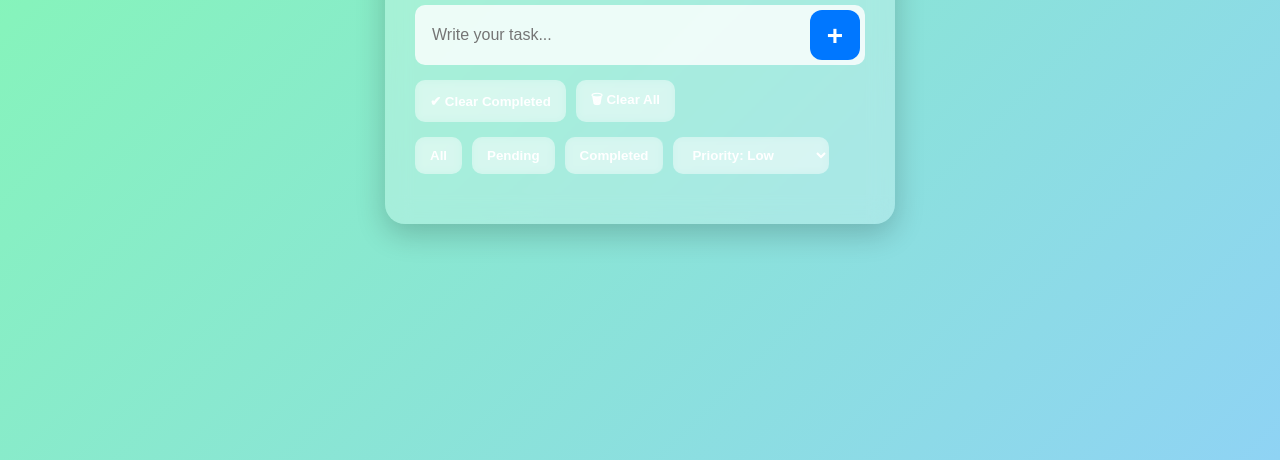
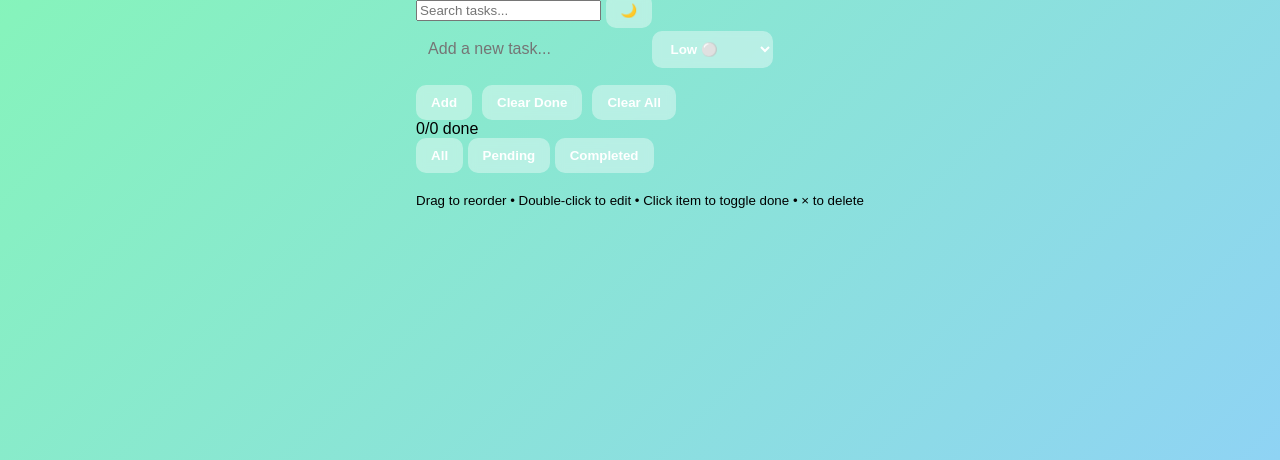
Before and after one commit to nishkarshtripathi2/todo-project, a plain HTML site: page index.html in a window 1280 px wide. Shown: the part 340-800 px from the top of the page. Drawn offline with Linux system fonts and the light colour scheme.

Commit message:
Update index.html

```diff
--- a/index.html
+++ b/index.html
@@ -1,39 +1,61 @@
 <html>
 <head>
-    <meta charset="UTF-8">
-    <title>Advanced Todo App</title>
-    <link rel="stylesheet" href="style.css">
+  <meta charset="utf-8" />
+  <title>Pro Todo — Nishkarsh</title>
+  <meta name="viewport" content="width=device-width,initial-scale=1" />
+  <link rel="stylesheet" href="style.css">
 </head>
+<body>
+  <div class="page">
+    <header class="topbar">
+      <h1>🧩 Pro Todo</h1>
+      <div class="top-actions">
+        <input id="searchBox" placeholder="Search tasks..." />
+        <button id="darkToggle" title="Toggle dark mode">🌙</button>
+      </div>
+    </header>
 
-<body>
-
-    <div class="container">
-        <h1 class="title">📝 Advanced Todo List</h1>
-
-        <div class="inputBox">
-            <input type="text" id="myInput" placeholder="Write your task..." autocomplete="off">
-            <button class="addBtn" onclick="newElement()">+</button>
+    <main class="card">
+      <section class="input-row">
+        <div class="input-wrap">
+          <input id="myInput" placeholder="Add a new task..." autocomplete="off" />
+          <select id="prioSelect">
+            <option value="low">Low ⚪</option>
+            <option value="medium">Medium 🟠</option>
+            <option value="high">High 🔴</option>
+          </select>
+        </div>
+        <div class="controls">
+          <button class="primary" id="addBtn">Add</button>
+          <button id="clearDone">Clear Done</button>
+          <button id="clearAll">Clear All</button>
         </div>
 
-        <div class="controls">
-            <button onclick="clearDone()">✔ Clear Completed</button>
-            <button onclick="removeAll()">🗑 Clear All</button>
-        </div>
+        <div class="meta-row">
+          <div class="progress-wrap">
+            <div id="progressBar" class="progress">
+              <div id="progressFill" class="progress-fill" style="width:0%"></div>
+            </div>
+            <div class="counts"><span id="doneCount">0</span>/<span id="totalCount">0</span> done</div>
+          </div>
 
-        <div class="filters">
+          <div class="extra-actions">
             <button onclick="filter('all')">All</button>
             <button onclick="filter('pending')">Pending</button>
             <button onclick="filter('completed')">Completed</button>
+          </div>
+        </div>
+      </section>
 
-            <select id="prioSelect">
-                <option value="low">Priority: Low</option>
-                <option value="medium">Priority: Medium</option>
-                <option value="high">Priority: High</option>
-            </select>
-        </div>
+      <section>
+        <ul id="myUL" class="todo-list" aria-live="polite"></ul>
+      </section>
 
-        <ul id="myUL"></ul>
-    </div>
+      <footer class="help">
+        <small>Drag to reorder • Double-click to edit • Click item to toggle done • × to delete</small>
+      </footer>
+    </main>
+  </div>
 
 <script src="script.js"></script>
 </body>
```
